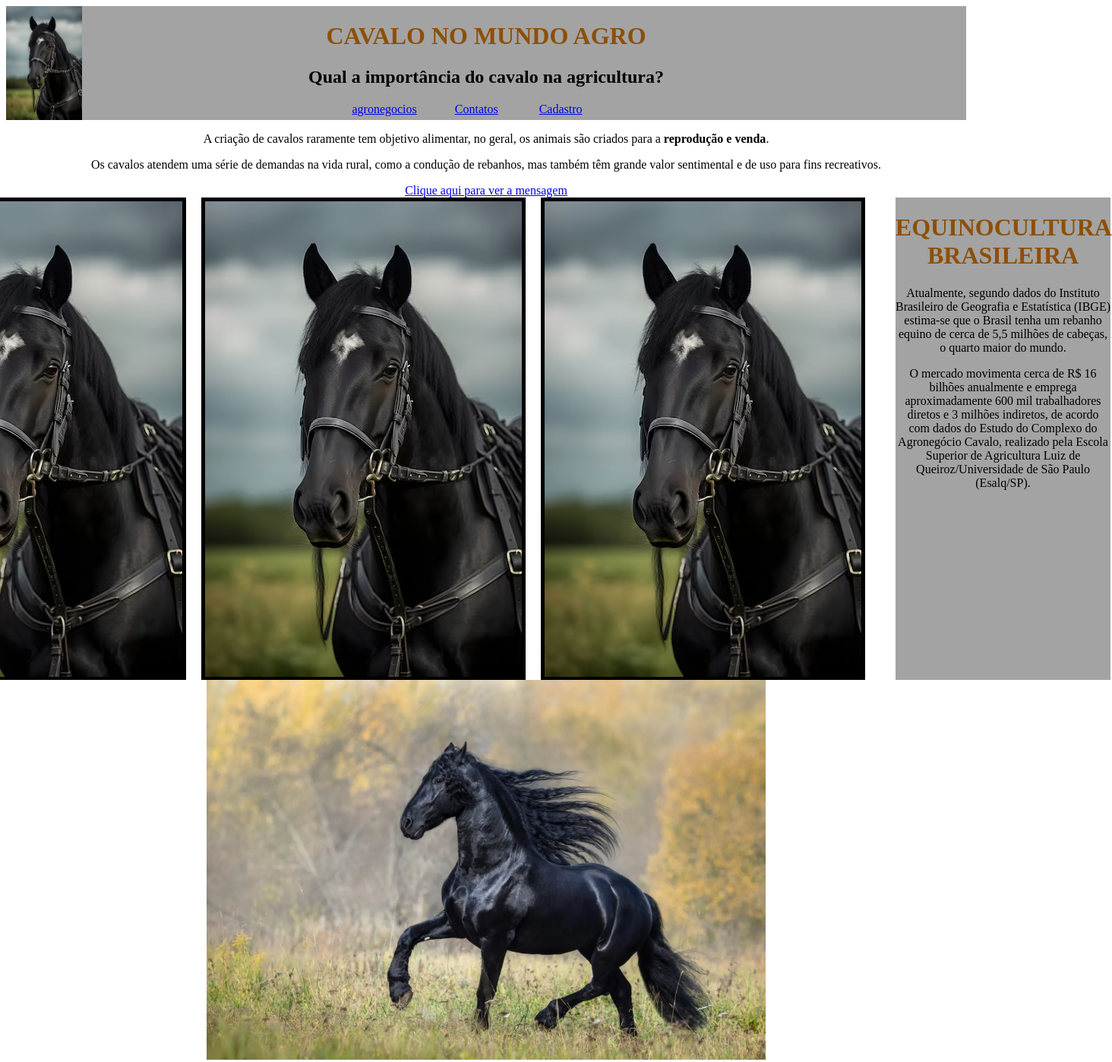
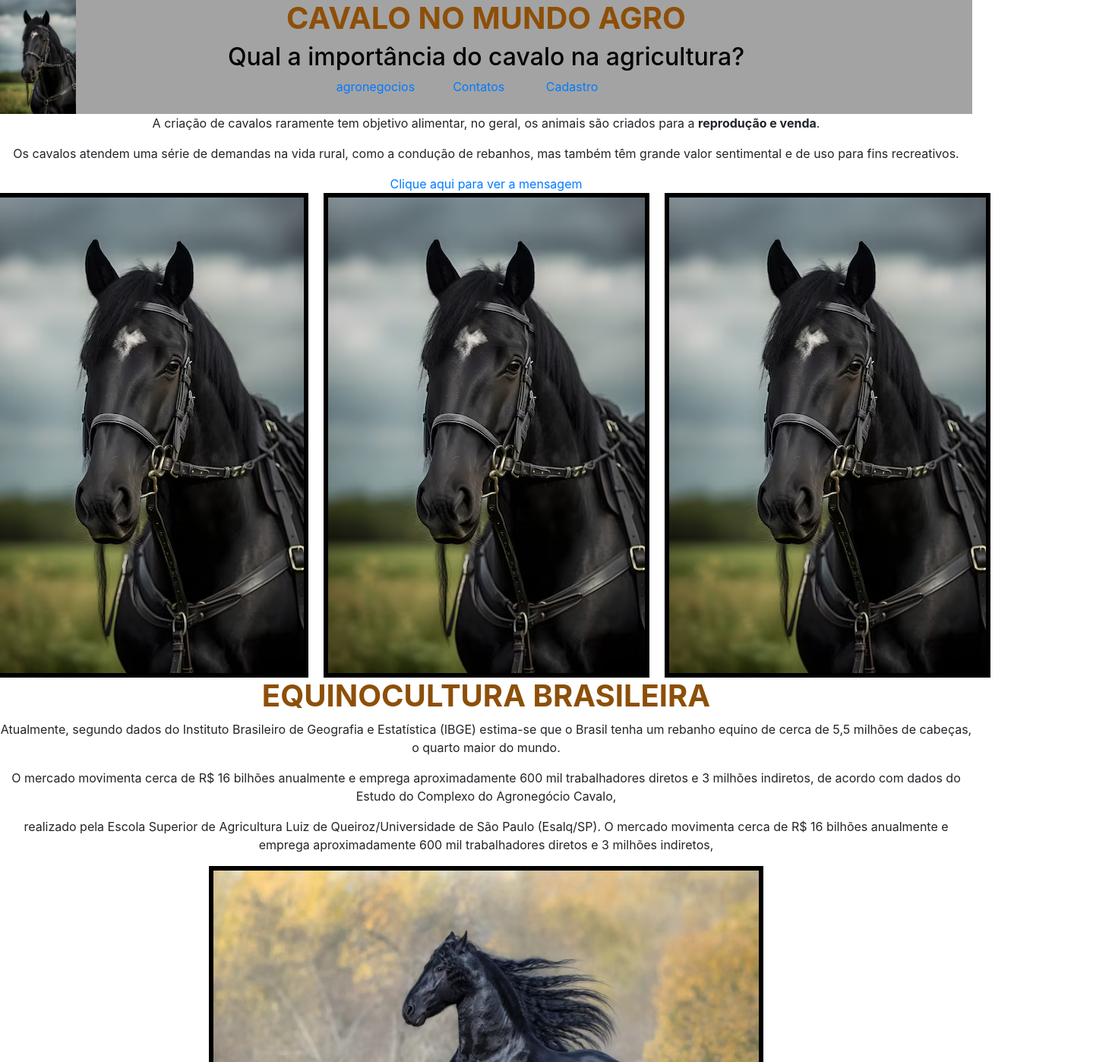
Before and after one commit to MillenaRego/Dark-Hourse, a plain HTML site: page index.html in a window 1280 px wide. Shown: the top 1398 px of the page at 76% size, 1464 px wide, since content can reach past the window. Drawn offline with nearby package versions, Linux system fonts and the light colour scheme.

Commit message:
Add files via upload

```diff
--- a/index.html
+++ b/index.html
@@ -4,6 +4,7 @@
     <meta charset="UTF-8">
     <meta name="viewport" content="width=device-width, initial-scale=1.0">
     <link rel="stylesheet" href="style.css">
+    <link href="https://stackpath.bootstrapcdn.com/bootstrap/4.3.1/css/bootstrap.min.css" rel="stylesheet">
     <title>Cavalo</title>
 </head>
 <body>
@@ -12,25 +13,26 @@
 
 <div class="pagina1"></div>
 
- <h1>CAVALO NO MUNDO AGRO</h1>
+ <h1><b>CAVALO NO MUNDO AGRO</b></h1>
  <h2>Qual a importância do cavalo na agricultura?</h2>
     <img src="cavalopretorosto.avif" id="cavalo">
+    <center>
     <li><a href=https://g1.globo.com/economia/agronegocios/agro-a-industria-riqueza-do-brasil/noticia/cavalo-gera-negocios-de-r-16-bilhoes-por-ano-no-brasil.ghtml> agronegocios </a>
       <li> <a href="contato.html"> Contatos </a></li>
       <li> <a href="cadastro.html"> Cadastro</a></li>
-
+    </center>
     </div>
 </header>
-
+<center>
       <p>
         A criação de cavalos raramente tem objetivo alimentar, no geral, os animais são criados para a <b> reprodução e venda</b>.</p> Os cavalos atendem uma série de demandas na vida rural, como a condução de rebanhos, mas também têm grande valor sentimental e de uso para fins recreativos.
     </p>
-
+</center>
 </ul>
 </nav>
 <div>
     </header>
-
+<center>
  <!-- Link interativo -->
  <a href="#" class="link-interativo" onclick="exibirMensagem(event)">Clique aqui para ver a mensagem</a>
 
@@ -46,11 +48,13 @@
          var mensagemDiv = document.getElementById('mensagem1');
          mensagemDiv.style.display = 'block'; // Exibe a mensagem
      }
+
+</center>
  </script>
 
 
 </div>
-
+<center>
 <div class="image-container">
     <div class="image1">
       <a href="URL_IMAGEM1"><img src="cavalopretorosto.avif" alt="imagem 1"></a>
@@ -61,20 +65,31 @@
     <div class="image3">
           <a href="URL_IMAGEM3"><img src="cavalopretorosto.avif" alt="imagem 3"></a>
     </div>
+</center>
+
 
 <div class="pagina2"></div>
+<center>
+    <h1><b>EQUINOCULTURA BRASILEIRA</b></h1>
+</center>
+</div>
+</header2>
+<center>
+    <p>
+        Atualmente, segundo dados do Instituto Brasileiro de Geografia e Estatística (IBGE) estima-se que o Brasil tenha um rebanho equino de cerca de 5,5 milhões de cabeças, o quarto maior do mundo.</p> O mercado movimenta cerca de R$ 16 bilhões anualmente e emprega aproximadamente 600 mil trabalhadores diretos e 3 milhões indiretos, de acordo com dados do Estudo do Complexo do Agronegócio Cavalo,</p> realizado pela Escola Superior de Agricultura Luiz de Queiroz/Universidade de São Paulo (Esalq/SP).
+    O mercado movimenta cerca de R$ 16 bilhões anualmente e emprega aproximadamente 600 mil trabalhadores diretos e 3 milhões indiretos,
+    </p>
+</center>
+</ul>
+</nav>
+</div>
+</header2>
 
-<header>
-    <h1>EQUINOCULTURA BRASILEIRA</h1>
-    <p>Atualmente, segundo dados do Instituto Brasileiro de Geografia e Estatística (IBGE) estima-se que o Brasil tenha um rebanho equino de cerca de 5,5 milhões de cabeças, o quarto maior do mundo.</p> O mercado movimenta cerca de R$ 16 bilhões anualmente e emprega aproximadamente 600 mil trabalhadores diretos e 3 milhões indiretos, de acordo com dados do Estudo do Complexo do Agronegócio Cavalo, realizado pela Escola Superior de Agricultura Luiz de Queiroz/Universidade de São Paulo (Esalq/SP).
-</p>
-</div>
-</header>
-
-
+<center>
 <footer class="footer">
     <img src="cavalosalto.webp" alt="AA" class="oo">
     <p class="copyright">&copy; Beleza animal - 2024</p>
 </footer>
+</center>
 </body>
 </html>
--- a/style.css
+++ b/style.css
@@ -59,19 +59,19 @@ p{
     justify-content: center;
 }
 .image1{
-    width: 417px;
-    height: 625px;
-    border: 5px solid black;
+    width: 429px;
+    height: 638px;
+    border: 6px solid black;
 }
 .image2{
-    width: 417px;
-    height: 625px;
-    border: 5px solid black;
+    width: 429px;
+    height: 638px;
+    border: 6px solid black;
 }
 .image3{
-    width: 417px;
-    height: 625px;
-    border: 5px solid black;
+    width: 429px;
+    height: 638px;
+    border: 6px solid black;
 }
 .image-container{
     display: flex;
@@ -85,7 +85,10 @@ p{
 .pagina2{
     overflow: auto;
     text-align: center;
+
 }
 .footer img{
     height: 500px;
+    border: 6px solid black;
+
 }
```
